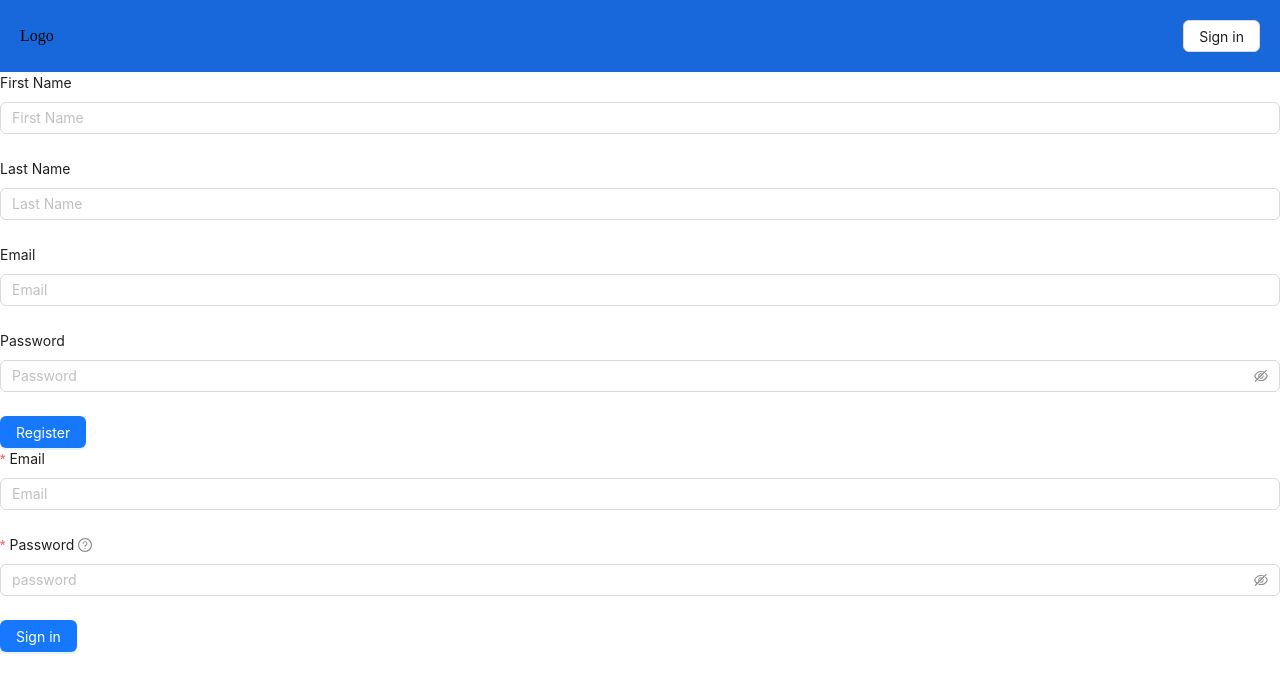
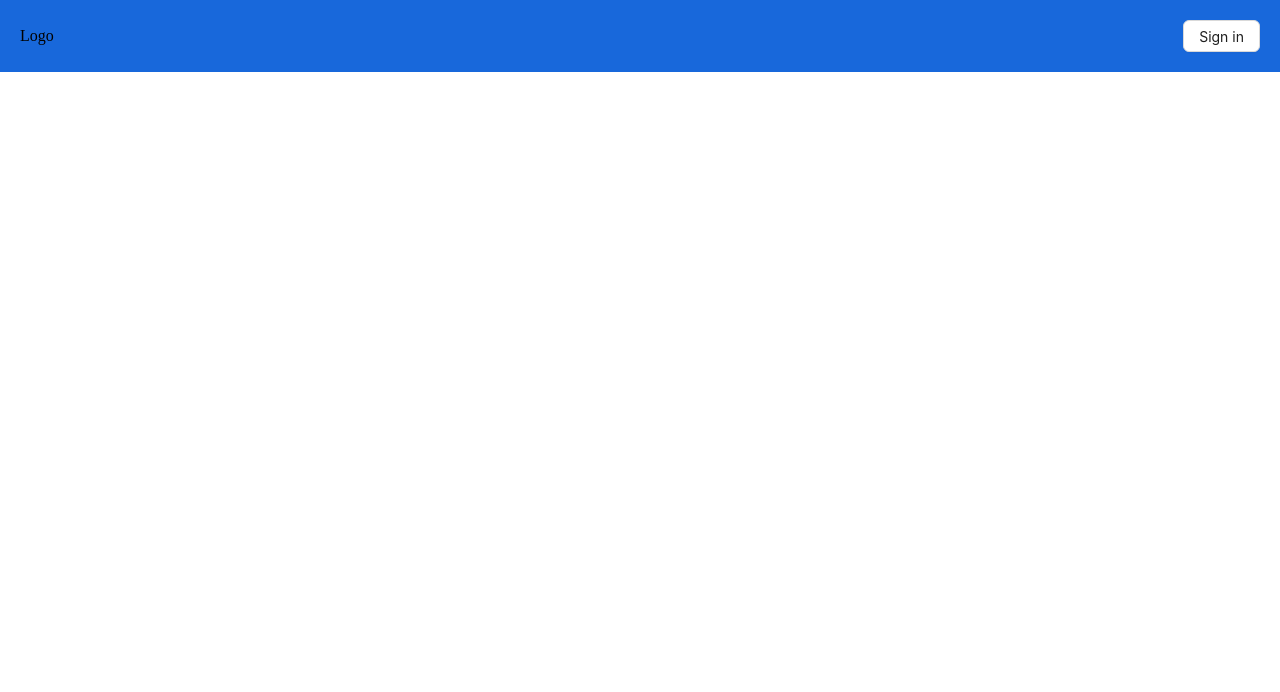
Before and after one commit to Roba2424/aca-react-jira, a React (Create React App) app: page / in a window 1280 px wide. Shown: the top 692 px of the page. Built offline with nearby package versions, Linux system fonts and the light colour scheme.

Commit message:
feat: set up routing for login and register pages

```diff
--- a/package.json
+++ b/package.json
@@ -10,6 +10,7 @@
     "firebase": "^10.13.2",
     "react": "^18.3.1",
     "react-dom": "^18.3.1",
+    "react-router-dom": "^6.26.2",
     "react-scripts": "5.0.1",
     "web-vitals": "^2.1.4"
   },
--- a/src/App.jsx
+++ b/src/App.jsx
@@ -1,15 +1,27 @@
-import Header from "./components/global/Header";
+import {
+  createBrowserRouter,
+  createRoutesFromElements,
+  Route,
+  RouterProvider,
+} from "react-router-dom";
 import Login from "./pages/login";
 import Register from "./pages/register";
 import "./styles/global.css";
+import MainLayout from "./components/layouts/MainLayout";
+import { ROUTE_CONTANTS } from "./core/utils/constants";
 
 const App = () => {
   return (
-    <div id="divContainer">
-      <Header />
-      <Register />
-      <Login/>
-    </div>
+    <RouterProvider
+      router={createBrowserRouter(
+        createRoutesFromElements(
+          <Route path="/" element={<MainLayout />}>
+            <Route path={ROUTE_CONTANTS.LOGIN} element={<Login />} />
+            <Route path={ROUTE_CONTANTS.REGISTER} element={<Register />} />
+          </Route>
+        )
+      )}
+    />
   );
 };
 
--- /dev/null
+++ b/src/components/layouts/Cabinet/index.jsx
@@ -0,0 +1,5 @@
+const Cabinet = () => {
+  return <div></div>;
+};
+
+export default Cabinet;
--- /dev/null
+++ b/src/components/layouts/MainLayout/index.jsx
@@ -0,0 +1,15 @@
+import { Outlet } from "react-router-dom";
+import Header from "../../global/Header";
+
+const MainLayout = () => {
+  return (
+    <div className="main-layout-container">
+      <Header />
+      <main>
+        <Outlet />
+      </main>
+    </div>
+  );
+};
+
+export default MainLayout;
--- a/src/core/utils/constants.js
+++ b/src/core/utils/constants.js
@@ -1 +1,6 @@
 export const regexpValidation = /^(?=.*[A-Z])(?=(.*\d){3,})[A-Za-z\d]{6,8}$/;
+
+export const ROUTE_CONTANTS = {
+  LOGIN: "/login",
+  REGISTER: "/register",
+};
--- a/src/pages/login/index.jsx
+++ b/src/pages/login/index.jsx
@@ -2,6 +2,9 @@
 import { signInWithEmailAndPassword } from "firebase/auth";
 import { auth } from "../../services/firebase";
 import { useState } from "react";
+import "./style.css";
+import { Link } from "react-router-dom";
+import { ROUTE_CONTANTS } from "../../core/utils/constants";
 
 const Login = () => {
   const [form] = Form.useForm();
@@ -21,7 +24,7 @@
   };
 
   return (
-    <div>
+    <div className="login-container">
       <Form layout="vertical" form={form} onFinish={handleLogin}>
         <Form.Item
           label="Email"
@@ -51,6 +54,7 @@
         <Button type="primary" htmlType="submit" loading={loading}>
           Sign in
         </Button>
+        <Link to={ROUTE_CONTANTS.REGISTER}>Sign Up</Link>
       </Form>
     </div>
   );
--- /dev/null
+++ b/src/pages/login/style.css
@@ -0,0 +1,7 @@
+.login-container{
+    width: 600px;
+    border: 1px solid #3F96FE;
+    padding: 24px;
+    border-radius: 8px;
+    background-color: rgba(red, green, blue, 2);
+}
--- a/src/pages/register/index.jsx
+++ b/src/pages/register/index.jsx
@@ -3,11 +3,13 @@
 import { useState } from "react";
 import { Button, Form, Input } from "antd";
 import "./style.css";
-import { regexpValidation } from "../../core/utils/constants";
+import { regexpValidation, ROUTE_CONTANTS } from "../../core/utils/constants";
+import { Link, useNavigate } from "react-router-dom";
 
 const Register = () => {
   const [loading, setLoading] = useState(false);
   const [form] = Form.useForm();
+  const navigate = useNavigate();
   const [user, setUser] = useState({
     firstName: "",
     lastName: "",
@@ -20,6 +22,7 @@
     const { email, password } = values;
     try {
       await createUserWithEmailAndPassword(auth, email, password);
+      navigate(ROUTE_CONTANTS.LOGIN);
     } catch (e) {
       console.log(e);
     } finally {
@@ -33,8 +36,8 @@
   };
 
   return (
-    <div className="auth_container">
-      <Form layout="vertical" onFinish={handleRegister} form={form}>
+    <div className="auth-container">
+      <Form layout="vertical" onFinish={() => handleRegister(user)} form={form}>
         <Form.Item label="First Name">
           <Input
             type="text"
@@ -89,6 +92,7 @@
         <Button type="primary" htmlType="submit" loading={loading}>
           Register
         </Button>
+        <Link to={ROUTE_CONTANTS.LOGIN}>Sign in</Link>
       </Form>
     </div>
   );
```
Also changed, not shown: 1 other file (tests, documents, lock files or other folders).
